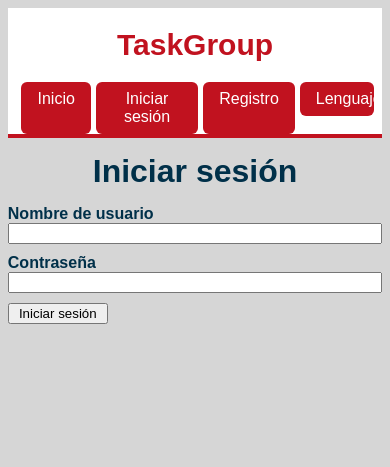
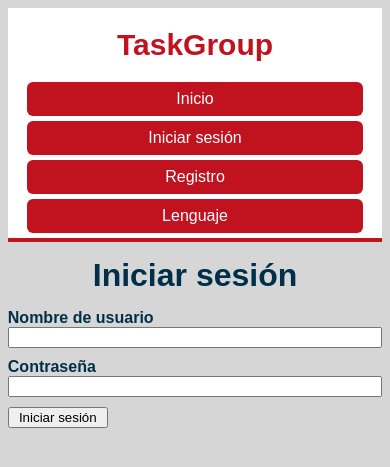
Before and after one commit to Daviiiiid123/TaskGroup, a PHP site: page / in a window 390 px wide. Shown: the top 467 px of the page. Run offline with PHP 8.4, Linux system fonts and the light colour scheme; data that the repository does not hold is empty.

Commit message:
Botones header responsive

```diff
--- a/www/view/layout/default.php
+++ b/www/view/layout/default.php
@@ -21,11 +21,11 @@ $currentuser = $view->getVariable("currentusername");
 	<header>
 		<h1>TaskGroup</h1>
 		<nav>
+			<a href="index.php?controller=project&amp;action=index"><?= i18n("Index") ?></a>
 			<?php if (isset($currentuser)): ?>
 				<a href="index.php?controller=project&amp;action=create"><?= i18n("New project") ?></a>
 				<a href="index.php?controller=user&amp;action=logout"><?= i18n("Log out") ?></a>
 			<?php else: ?>
-				<a href="index.php?controller=project&amp;action=index"><?= i18n("Index") ?></a>
 				<a href="index.php?controller=user&amp;action=login"><?= i18n("Login") ?></a>
 				<a href="index.php?controller=user&amp;action=register"><?= i18n("Register") ?></a>
 			<?php endif ?>
--- a/www/view/styles/style.css
+++ b/www/view/styles/style.css
@@ -5,6 +5,7 @@
     --text: #003049;        /* Texto principal */
     --primary: #c1121f;     /* Botones, enlaces principales */
     --secondary: #669bbc;   /* Bordes, iconos secundarios */
+    --tertiary: #9e3e44;
     --danger: #780000;      /* Botones de eliminar, alertas */
 }
 body {
@@ -53,6 +54,21 @@ header nav *:is(a, p) {
         margin-left:20px;
     }
 }
+
+@media (max-width: 900px) {
+    body {
+        margin: 2%;
+    }
+    header nav, header {
+        flex-direction: column;
+    }
+    header nav {
+        width: 100%;
+    }
+    header nav *:is(a, p) {
+        margin-bottom: 5px;
+    }
+}
 header nav *:is(a, p):hover{
     background:var(--secondary);
     color:var(--text);
@@ -60,7 +76,7 @@ header nav *:is(a, p):hover{
 /* Botón de eliminar o alerta */
 .btn-danger, .alert {
     background: var(--danger);
-    color: #fff;
+    color: var(--card);
     border: none;
     padding: 8px 16px;
     border-radius: 6px;
@@ -80,24 +96,10 @@ header nav *:is(a, p):hover{
     margin-bottom: 18px;
 }
 
-@media (max-width: 900px) {
-    body {
-        margin: 2%;
-    }
-    header {
-        flex-direction: column;
-    }
-    nav > * {
-        margin-left: 5px;
-        margin-bottom: 5px;
-    }
-}
-
 /* Dropdown */
 
 .dropdown {
-  float: left;
-  overflow: hidden;
+    position: relative;
 }
 
 .dropdown-content {
@@ -106,12 +108,21 @@ header nav *:is(a, p):hover{
   z-index: 1;
 }
 
-.dropdown-content a {
-  float: none;
-  text-decoration: none;
+.dropdown-content > * {
   display: block;
+  background:var(--tertiary);
 }
 
 .dropdown:hover .dropdown-content {
   display: block;
 }
+
+#languagechooser > .dropdown-content {
+    width: 100%;
+}
+
+@media (max-width: 900px) {
+    #languagechooser > .dropdown-content {
+        position: inherit;
+    }
+}
```
